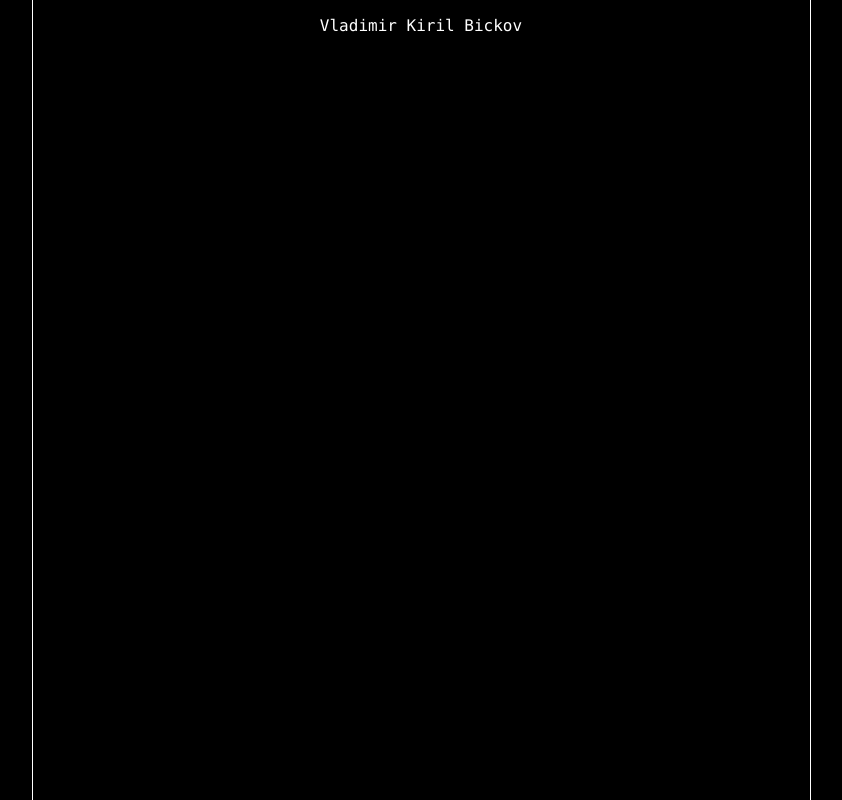
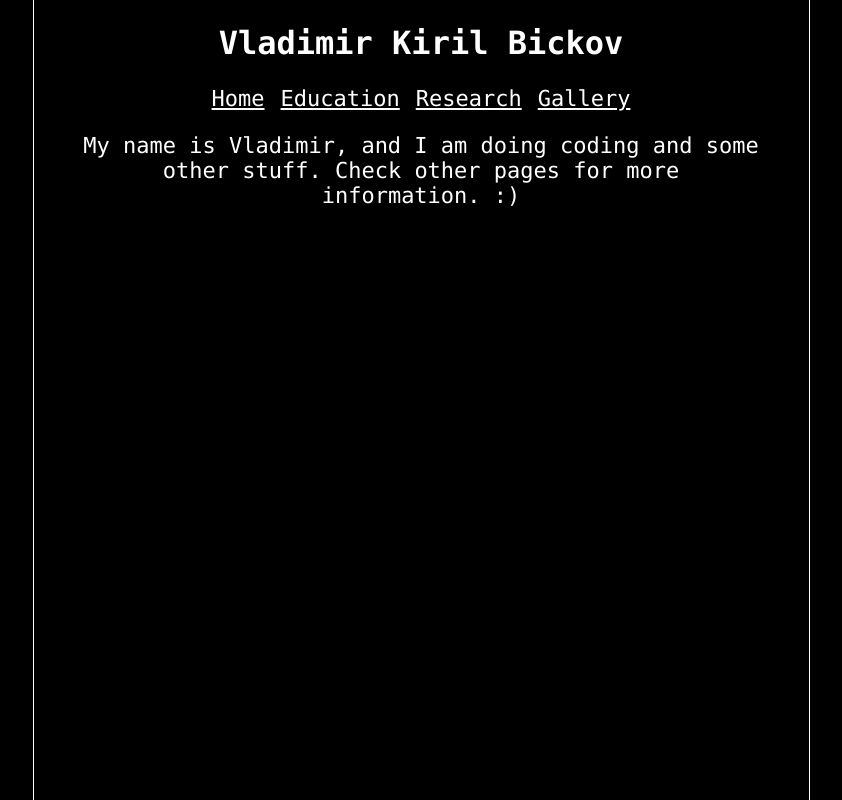
Before and after one commit to nevolodia/nevolodia.github.io, a React (Create React App) app: page / in a window 1280 px wide. Shown: the whole page, without its empty margins (219-1061 px from the left). Built offline with nearby package versions, Linux system fonts and the light colour scheme.

Commit message:
Main structure and styling added.

```diff
--- /dev/null
+++ b/src/components/Link.tsx
@@ -0,0 +1,12 @@
+import React from 'react';
+import '../css/link.css';
+
+function Link(props: { link: string, children: React.ReactNode }) {
+	return (
+		<a className="link" href={props.link}>
+			{props.children}
+		</a>
+	);
+}
+
+export default Link;
--- a/src/css/index.css
+++ b/src/css/index.css
@@ -5,4 +5,16 @@ body {
 
 	-webkit-font-smoothing: antialiased;
 	-moz-osx-font-smoothing: grayscale;
+
+	font-family: source-code-pro, Menlo, Monaco, Consolas, 'Courier New', monospace;
+	color: #ffffff;
 }
+
+h2 {
+	font-size: 2rem;
+	margin: 1.5rem 0;
+}
+
+p, a {
+	font-size: 1.375rem;
+}
--- /dev/null
+++ b/src/css/link.css
@@ -0,0 +1,10 @@
+.link {
+	color: #ffffff;
+	text-decoration: underline;
+}
+
+.link:hover {
+	background-color: #ffffff;
+	color: #000000;
+	text-decoration: none;
+}
--- a/src/css/main.css
+++ b/src/css/main.css
@@ -13,9 +13,19 @@
 	width: min(777px, 100%);
 	min-height: 100%;
 
-	border-right: 1px solid #ffffff;
-	border-left: 1px solid #ffffff;
+	box-sizing: border-box;
+	padding: 0 3rem;
+}
 
-	font-family: source-code-pro, Menlo, Monaco, Consolas, 'Courier New', monospace;
-	color: #ffffff;
+@media (min-width: 1050px) {
+	.main {
+		border-right: 1px solid #ffffff;
+		border-left: 1px solid #ffffff;
+	}
 }
+
+.menu {
+	display: flex;
+	justify-content: center;
+	gap: 1rem;
+}
--- a/src/pages/home.tsx
+++ b/src/pages/home.tsx
@@ -3,7 +3,10 @@ import React from 'react';
 function Home() {
 	return (
 		<div>
-			<p>Vladimir Kiril Bickov</p>
+			<p>
+				My name is Vladimir, and I am doing coding and some other stuff.
+				Check other pages for more information. :)
+			</p>
 		</div>
 	);
 }
--- a/src/pages/main.tsx
+++ b/src/pages/main.tsx
@@ -1,12 +1,49 @@
 import React from 'react';
 import Home from "./home";
+import Link from "../components/Link";
 import '../css/main.css';
 
 function Main() {
+
+	// get page from url
+	let component = null;
+	const url = window.location.pathname;
+	switch (url) {
+		case "/education":
+			component = <Home/>;
+			break;
+		case "/research":
+			component = <Home/>;
+			break;
+		case "/gallery":
+			component = <Home/>;
+			break;
+		default:
+			component = <Home/>;
+	}
+
 	return (
 		<div className="bg">
 			<div className="main">
-				<Home />
+
+				<h2>Vladimir Kiril Bickov</h2>
+
+				<div className="menu">
+					<Link link="/">
+						Home
+					</Link>
+					<Link link="/education">
+						Education
+					</Link>
+					<Link link="/research">
+						Research
+					</Link>
+					<Link link="/gallery">
+						Gallery
+					</Link>
+				</div>
+
+				{component}
 			</div>
 		</div>
 	);
```
